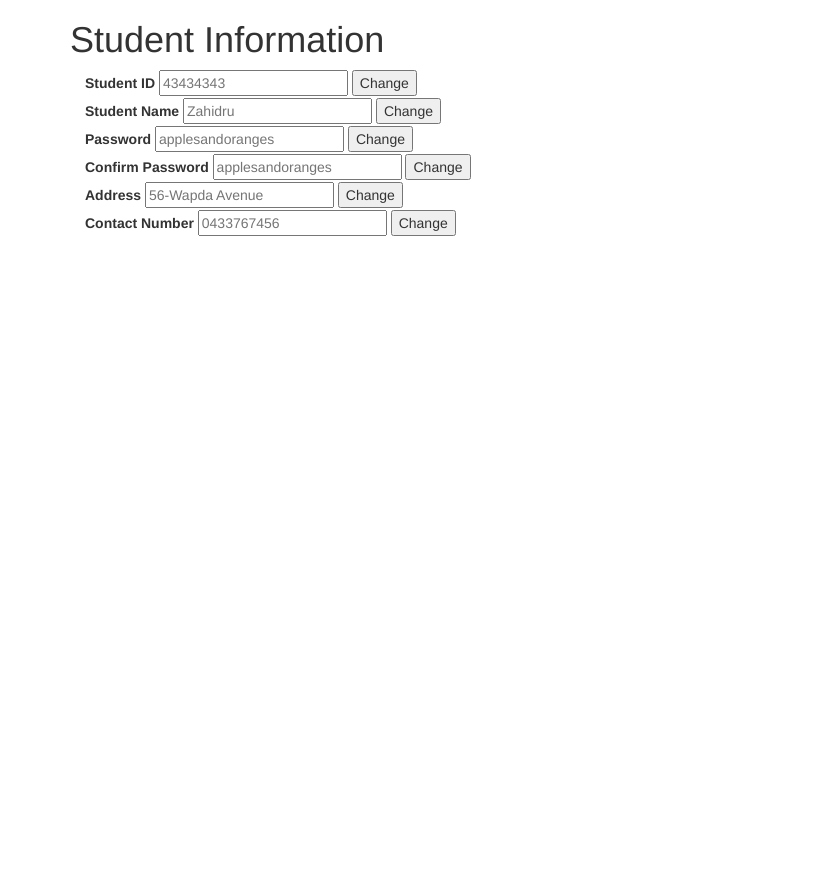
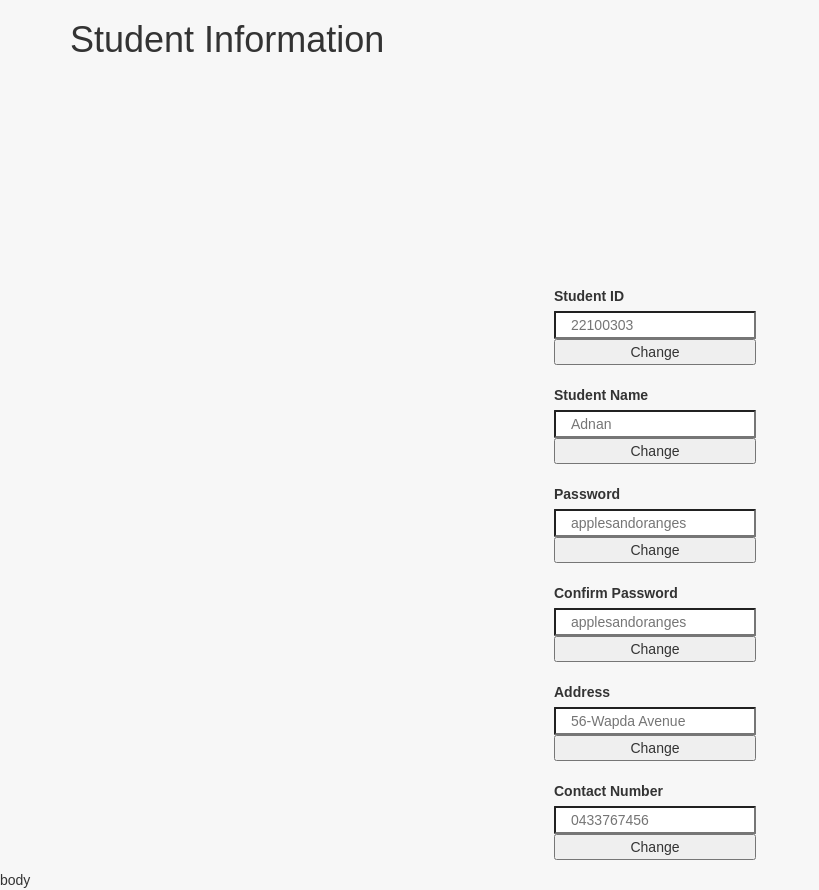
Before and after one commit to RamishRasool14/DatabaseProject, a PHP site: page /stud_info_change_requests_HTML.html in a window 1280 px wide. Shown: the whole page, without its empty margins (0-819 px from the left). Before the commit the page ends 236 px from the top, so only its background shows below. Run offline with PHP 8.4, Linux system fonts and the light colour scheme.

Commit message:
Few changes

```diff
--- a/stud_info_change_requests_HTML.html
+++ b/stud_info_change_requests_HTML.html
@@ -6,7 +6,7 @@
     <meta name="viewport" content="width=device-width, initial-scale=1.0">
     <link rel="stylesheet" href="https://maxcdn.bootstrapcdn.com/bootstrap/3.3.7/css/bootstrap.min.css"
         integrity="sha384-BVYiiSIFeK1dGmJRAkycuHAHRg32OmUcww7on3RYdg4Va+PmSTsz/K68vbdEjh4u" crossorigin="anonymous">
-    <link rel="stylesheet" href="style.css">
+    <link rel="stylesheet" href="stuf_info_change_requests_CSS.css">
     <title>Student Page</title>
 </head>
 
@@ -14,12 +14,12 @@
     <div class="container">
         <h1> Student Information</h1>
         <div class="container">
-            <form class="main-form">
+            <form class="main-form" action="stud_info_change_requests_PHP.php" method="get" >
                 <div class="form-row">
                     <label class="main-label" for="id">
                         Student ID
                     </label>
-                    <input readonly="readonly" placeholder="43434343" id="id-input" class="main-input" type="text">
+                    <input readonly="readonly" placeholder="22100303" id="id-input" class="main-input" type="text">
                     <button class="button-change">
                         Change
                     </button>
@@ -28,7 +28,7 @@
                     <label class="main-label" for="name">
                         Student Name
                     </label>
-                    <input readonly="readonly" placeholder="Zahidru" id="name-input" class="main-input" type="text">
+                    <input readonly="readonly" placeholder="Adnan" id="name-input" class="main-input" type="text">
                     <button class="button-change">
                         Change
                     </button>
@@ -77,6 +77,7 @@
         </div>
     </div>
 </body>
-<script src="script.js"></script>
+<!-- <script src="script.js"></script> -->
+body
 
 </html>
```
Also changed, not shown: stud_info_change_requests_PHP.php (+3 -10 lines).
